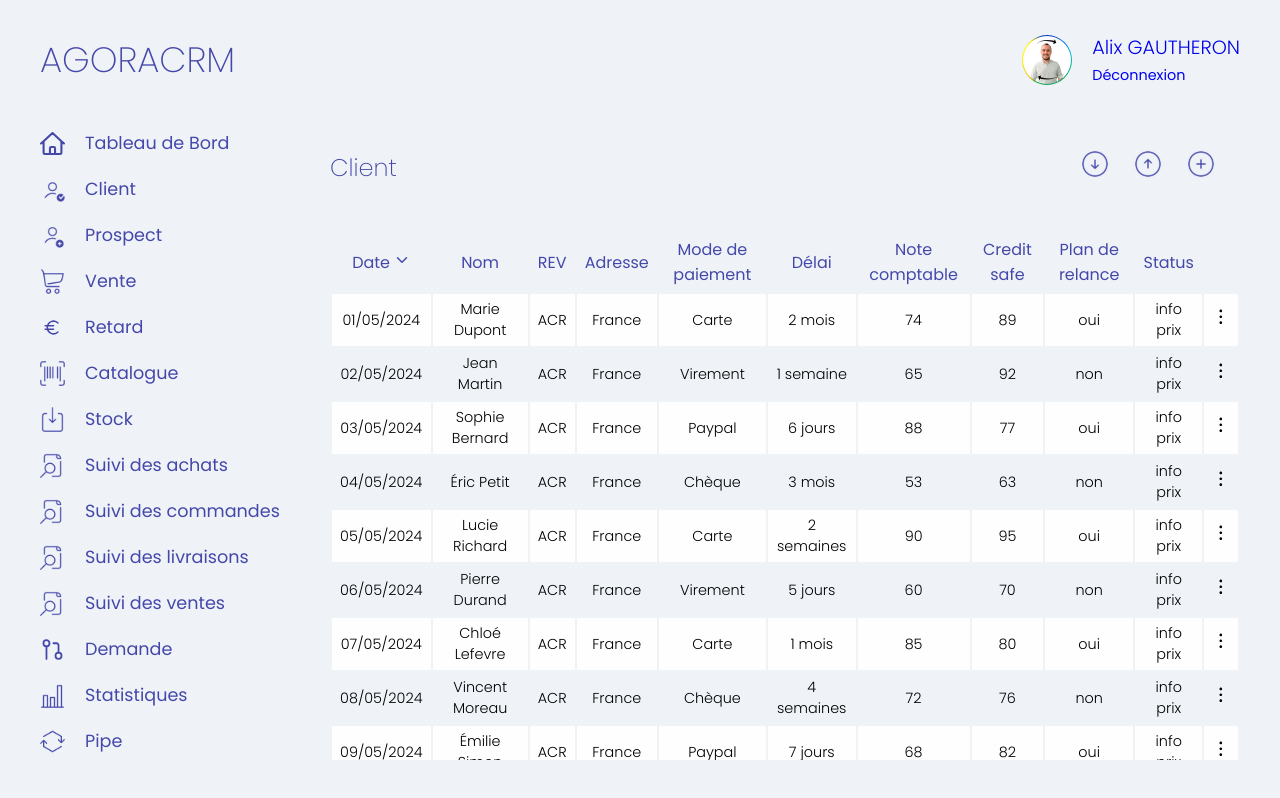
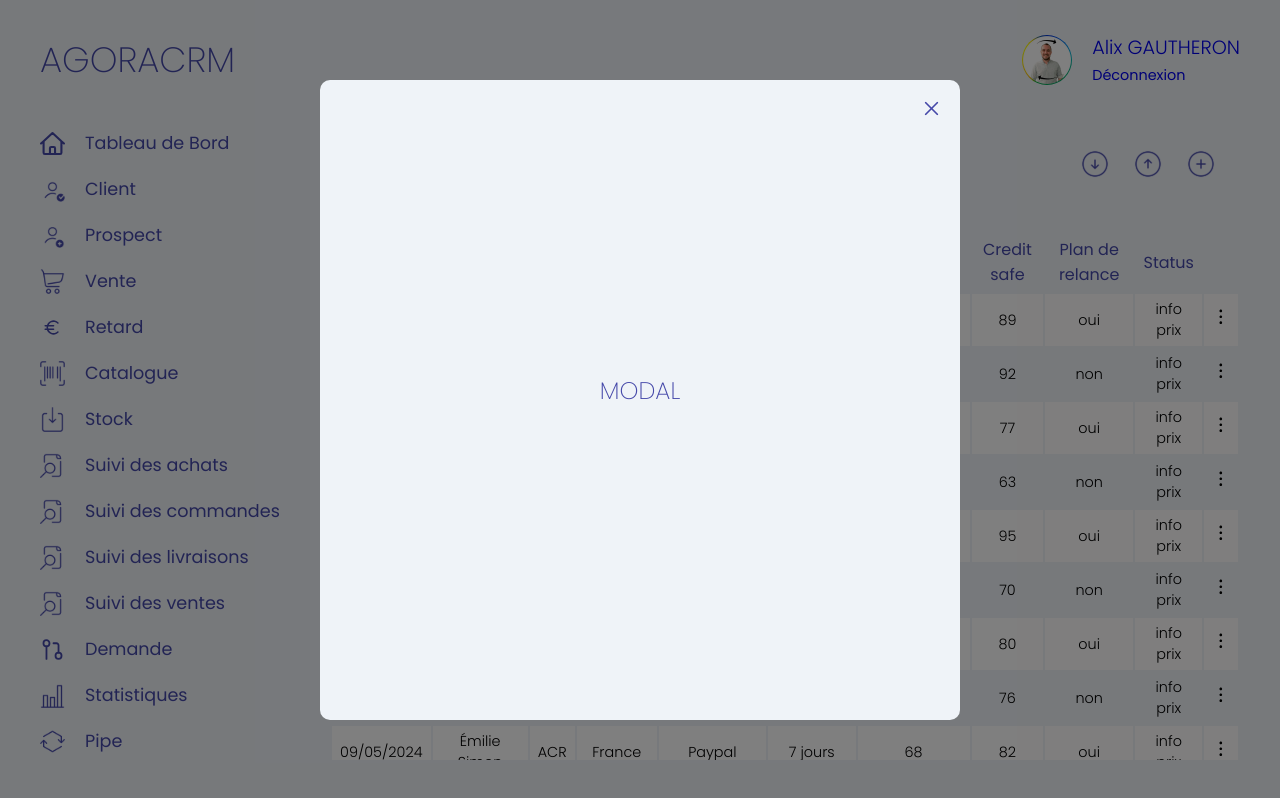
Before and after one commit to TrkSdi/agora_crm, a React (Vite) app in the folder Frontend/: page /customer in a window 1280 px wide. Both pictures are taken after a click on the picture 1201 px from the left and 164 px from the top of the page. Built offline with nearby package versions, Linux system fonts and the light colour scheme.

Commit message:
implementing modal for adding customer form

```diff
--- a/Frontend/src/components/Action/Action.jsx
+++ b/Frontend/src/components/Action/Action.jsx
@@ -5,9 +5,10 @@
 import Plus from "../../assets/action-icons/Plus.svg";
 import Upward from "../../assets/action-icons/Upward.svg";
 import Below from "../../assets/action-icons/Below.svg";
+import { useGlobalContext } from "../context";
 
 const Action = ({ field }) => {
-  const [isClicked, setIsClicked] = useState(false);
+  const { openModal } = useGlobalContext();
 
   return (
     <section className="actionBar">
@@ -29,14 +30,7 @@
           <input id="exportInput" type="file" style={{ display: "none" }} />
         </div>
         <div className="actionIcon" data="Ajouter">
-          <img
-            src={Plus}
-            alt="Ajouter"
-            onClick={() => {
-              setIsClicked(!isClicked);
-              console.log("CLICK TEST", isClicked);
-            }}
-          />
+          <img src={Plus} alt="Ajouter" onClick={openModal} />
         </div>
       </div>
     </section>
--- a/Frontend/src/components/Customer/Customer.css
+++ b/Frontend/src/components/Customer/Customer.css
@@ -64,13 +64,21 @@
   font-size: 1.1rem;
 }
 
-.modal {
-  position: absolute;
-  width: 80%;
-  height: 90%;
-  background-color: var(--bg-color-200-main);
+.modal-overlay {
+  position: fixed;
+  top: 0;
+  left: 0;
+  width: 100%;
+  height: 100%;
+  background: rgba(0, 0, 0, 0.5);
+  display: grid;
+  place-items: center;
   z-index: 5;
-  border: 1px solid var(--blue-300-main);
-  border-radius: 7px;
   visibility: hidden;
+  opacity: 0;
 }
+
+.show-modal {
+  visibility: visible;
+  opacity: 1;
+}
--- a/Frontend/src/components/Customer/Customer.jsx
+++ b/Frontend/src/components/Customer/Customer.jsx
@@ -6,12 +6,18 @@
 import { RxDotsVertical } from "react-icons/rx";
 import { IoChevronDown } from "react-icons/io5";
 import Action from "../Action/Action";
+import ModalCustomer from "./ModalCustomer";
+import { useGlobalContext } from "../context";
 
 const Customer = () => {
+  const { isModalOpen, closeModal } = useGlobalContext();
   return (
     <div className="table-container">
-      <div className="modal">
-        <div className="post">TEST</div>
+      <div
+        className={isModalOpen ? "modal-overlay show-modal" : "modal-overlay"}
+        onClick={closeModal}
+      >
+        <ModalCustomer />
       </div>
       <div className="table_header">
         <Action field="Client" />
@@ -20,9 +26,7 @@
         <table>
           <thead>
             <tr>
-              <th>
-                Date <IoChevronDown />
-              </th>
+              <th>Date</th>
               <th>Nom</th>
               <th>REV</th>
               <th>Adresse</th>
--- a/Frontend/src/components/Customer/ModalCustomer.css
+++ b/Frontend/src/components/Customer/ModalCustomer.css
@@ -0,0 +1,26 @@
+.modal-container {
+  background-color: var(--bg-color-200-main);
+  width: 50vw;
+  height: 80vh;
+  max-height: 640px;
+  max-width: 800px;
+  display: flex;
+  justify-content: center;
+  align-items: center;
+  position: relative;
+  border-radius: 10px;
+}
+
+.close-btn {
+  background: transparent;
+  border: transparent;
+  position: absolute;
+  top: 1rem;
+  right: 1rem;
+  cursor: pointer;
+}
+
+.close-icon {
+  width: 25px;
+  height: 25px;
+}
--- a/Frontend/src/components/Customer/ModalCustomer.jsx
+++ b/Frontend/src/components/Customer/ModalCustomer.jsx
@@ -1,9 +1,19 @@
 /* eslint-disable no-unused-vars */
 import React from "react";
 import "./ModalCustomer.css";
+import close from "../../assets/form-icons/close.svg";
+import { useGlobalContext } from "../context";
 
 const ModalCustomer = () => {
-  return <div></div>;
+  const { closeModal } = useGlobalContext();
+  return (
+    <div className="modal-container" onClick={(e) => e.stopPropagation()}>
+      <h1>MODAL</h1>
+      <button className="close-btn" onClick={closeModal}>
+        <img src={close} alt="close button" className="close-icon" />
+      </button>
+    </div>
+  );
 };
 
 export default ModalCustomer;
--- /dev/null
+++ b/Frontend/src/components/context.jsx
@@ -0,0 +1,28 @@
+/* eslint-disable react/prop-types */
+/* eslint-disable react-refresh/only-export-components */
+/* eslint-disable no-unused-vars */
+import { createContext, useContext, useState } from "react";
+
+const AppContext = createContext();
+
+export const AppProvider = ({ children }) => {
+  const [isModalOpen, setIsModalOpen] = useState(false);
+
+  const openModal = () => {
+    setIsModalOpen(true);
+  };
+
+  const closeModal = () => {
+    setIsModalOpen(false);
+  };
+
+  return (
+    <AppContext.Provider value={{ isModalOpen, openModal, closeModal }}>
+      {children}
+    </AppContext.Provider>
+  );
+};
+
+export const useGlobalContext = () => {
+  return useContext(AppContext);
+};
--- a/Frontend/src/main.jsx
+++ b/Frontend/src/main.jsx
@@ -5,8 +5,12 @@
 import App from "./App.jsx";
 import "./index.css";
 
+import { AppProvider } from "./components/context.jsx";
+
 ReactDOM.createRoot(document.getElementById("root")).render(
   <React.StrictMode>
-    <App />
+    <AppProvider>
+      <App />
+    </AppProvider>
   </React.StrictMode>
 );
```
Also changed, not shown: Frontend/src/assets/form-icons/close.svg (added).
